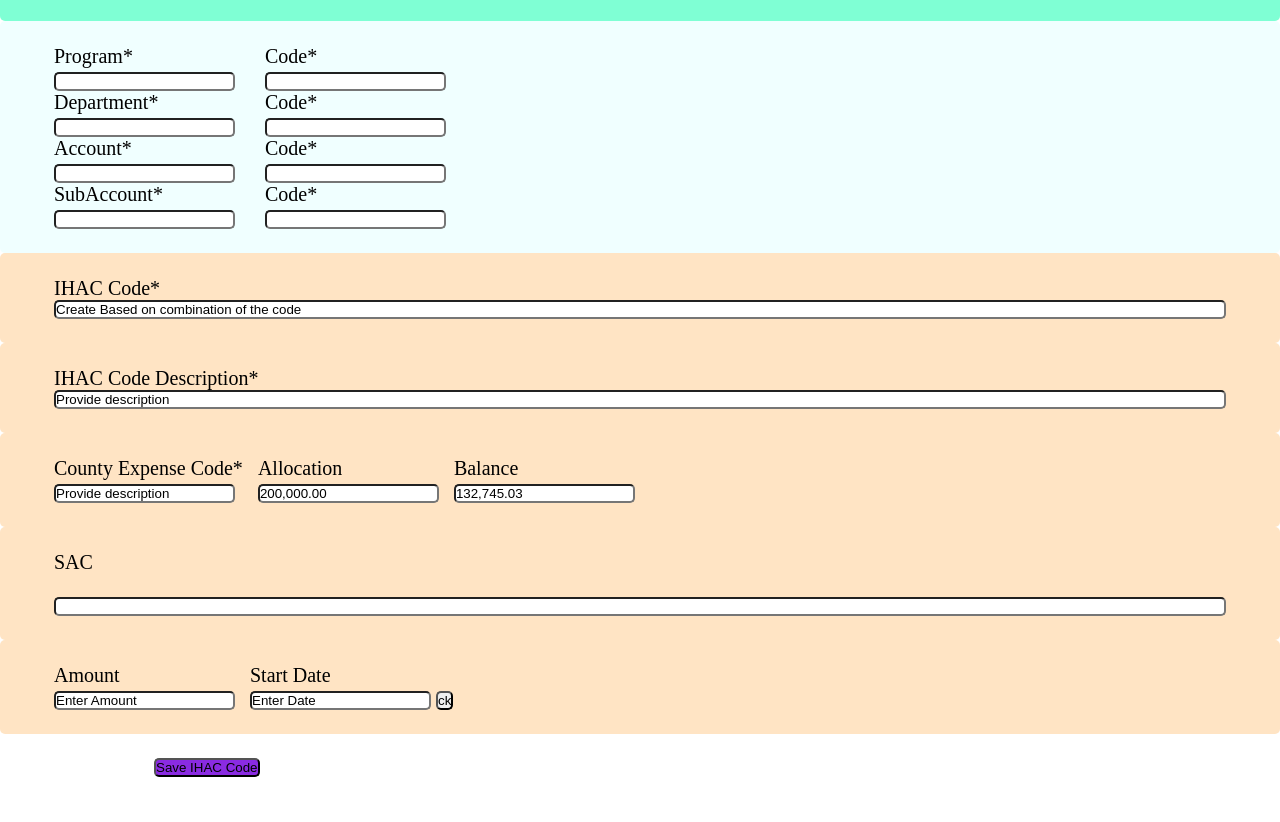
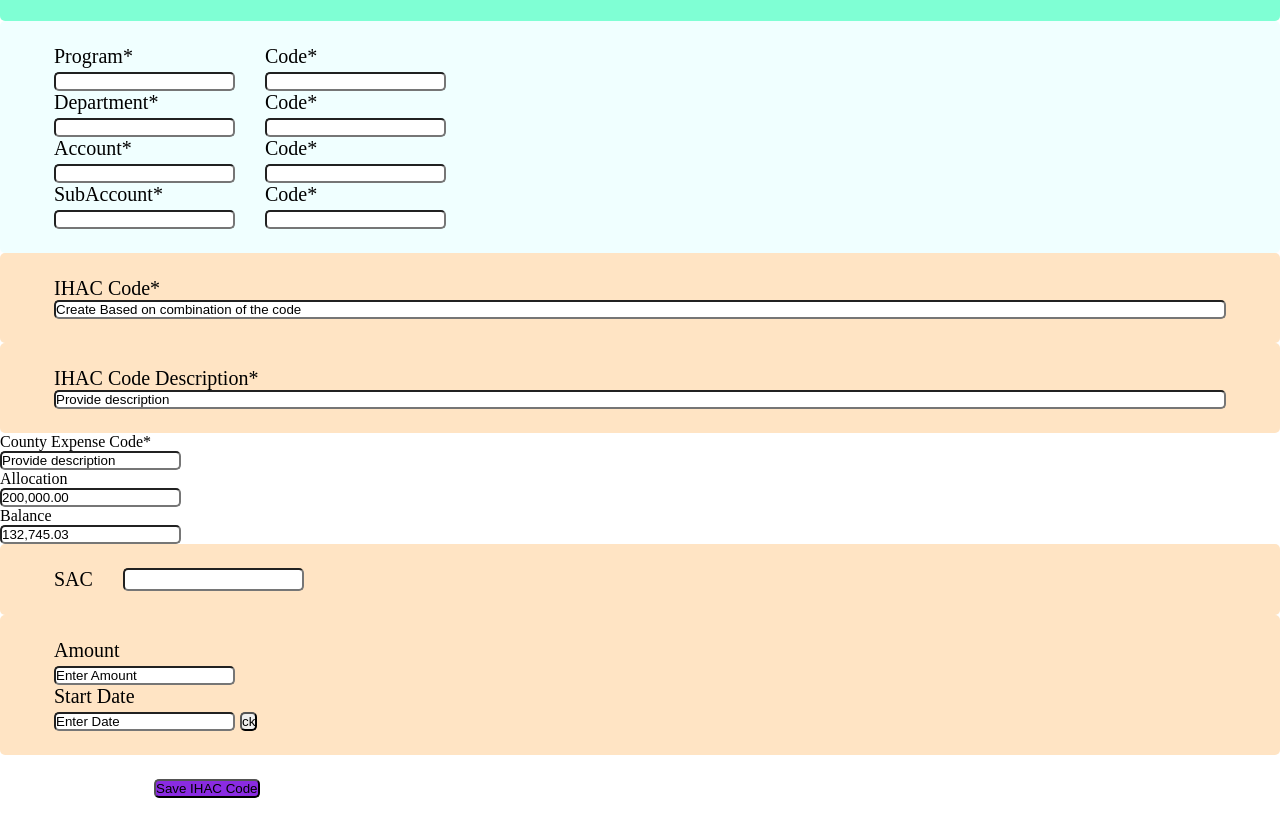
Before and after one commit to Atulsinghbirla/project1-formlayout-, a plain HTML site: page index.html in a window 1280 px wide. Shown: the part 110-932 px from the top of the page. Before the commit the page ends 911 px from the top, so only its background shows below. Drawn offline with Linux system fonts and the light colour scheme.

Commit message:
Update index.html

```diff
--- a/index.html
+++ b/index.html
@@ -57,7 +57,7 @@
         <input type="text" name="name" id="name" value="Provide description">
     </div>
 
-    <section class="main3">
+    <section class="main2">
         <div class="one">
             <label for="name">County Expense Code*</label><br>
             <input type="text" name="name" id="name" value="Provide description">
@@ -73,7 +73,7 @@
 
 
     </section>
-    <section class="main4">
+    <section class="main3">
 
             <label for="name">SAC</label><br>
             <input type="text" name="name" id="name">
@@ -81,7 +81,7 @@
 
     </section>
 
-    <section class="main5">
+    <section class="main4">
         <div class="one">
             <label for="name">Amount</label><br>
             <input type="text" name="name" id="name" value="Enter Amount">
```
